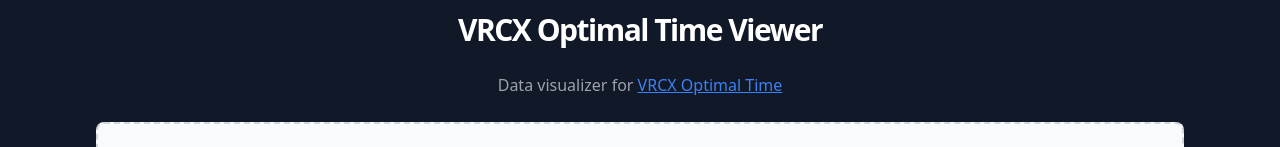
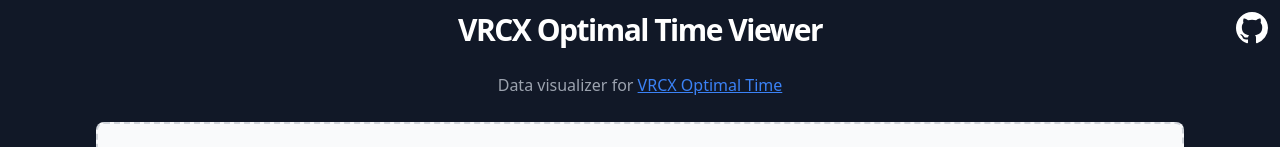
Before and after one commit to PX-Byte/vrcx-optimal-time-viewer, a website built with Vite: page index.html in a window 1280 px wide. Shown: the top 147 px of the page. Built offline with nearby package versions, Linux system fonts and the light colour scheme.

Commit message:
✨ Add github repoository link

```diff
--- a/index.html
+++ b/index.html
@@ -16,6 +16,15 @@
       <h1 class="text-2xl font-semibold text-white tracking-tighter lg:text-3xl">
         VRCX Optimal Time Viewer
       </h1>
+
+      <a href="https://github.com/PX-Byte/vrcx-optimal-time-viewer" class="absolute top-3 right-3">
+        <svg height="32" aria-hidden="true" viewBox="0 0 16 16" version="1.1" width="32" data-view-component="true"
+          class="octicon octicon-mark-github v-align-middle">
+          <path fill-rule="evenodd" fill="#ffffff"
+            d="M8 0C3.58 0 0 3.58 0 8c0 3.54 2.29 6.53 5.47 7.59.4.07.55-.17.55-.38 0-.19-.01-.82-.01-1.49-2.01.37-2.53-.49-2.69-.94-.09-.23-.48-.94-.82-1.13-.28-.15-.68-.52-.01-.53.63-.01 1.08.58 1.23.82.72 1.21 1.87.87 2.33.66.07-.52.28-.87.51-1.07-1.78-.2-3.64-.89-3.64-3.95 0-.87.31-1.59.82-2.15-.08-.2-.36-1.02.08-2.12 0 0 .67-.21 2.2.82.64-.18 1.32-.27 2-.27.68 0 1.36.09 2 .27 1.53-1.04 2.2-.82 2.2-.82.44 1.1.16 1.92.08 2.12.51.56.82 1.27.82 2.15 0 3.07-1.87 3.75-3.65 3.95.29.25.54.73.54 1.48 0 1.07-.01 1.93-.01 2.2 0 .21.15.46.55.38A8.013 8.013 0 0016 8c0-4.42-3.58-8-8-8z">
+          </path>
+        </svg>
+      </a>
 
       <p class="mt-6 text-base leading-relaxed text-center text-gray-400 mb-6" id="chart">
         Data visualizer for <a class="text-blue-500 underline" href="https://github.com/zkxs/vrcx-optimal-time">VRCX Optimal Time</a>
```
